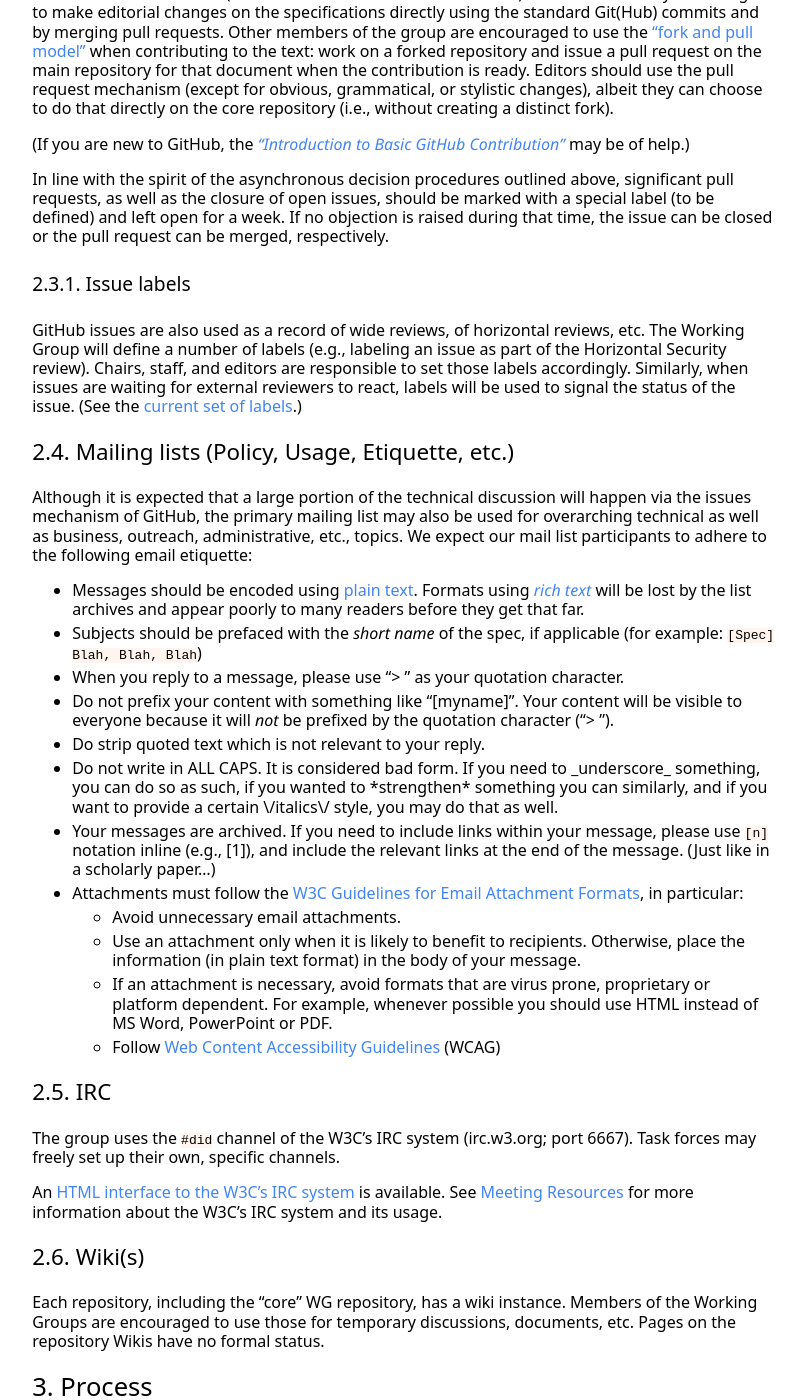
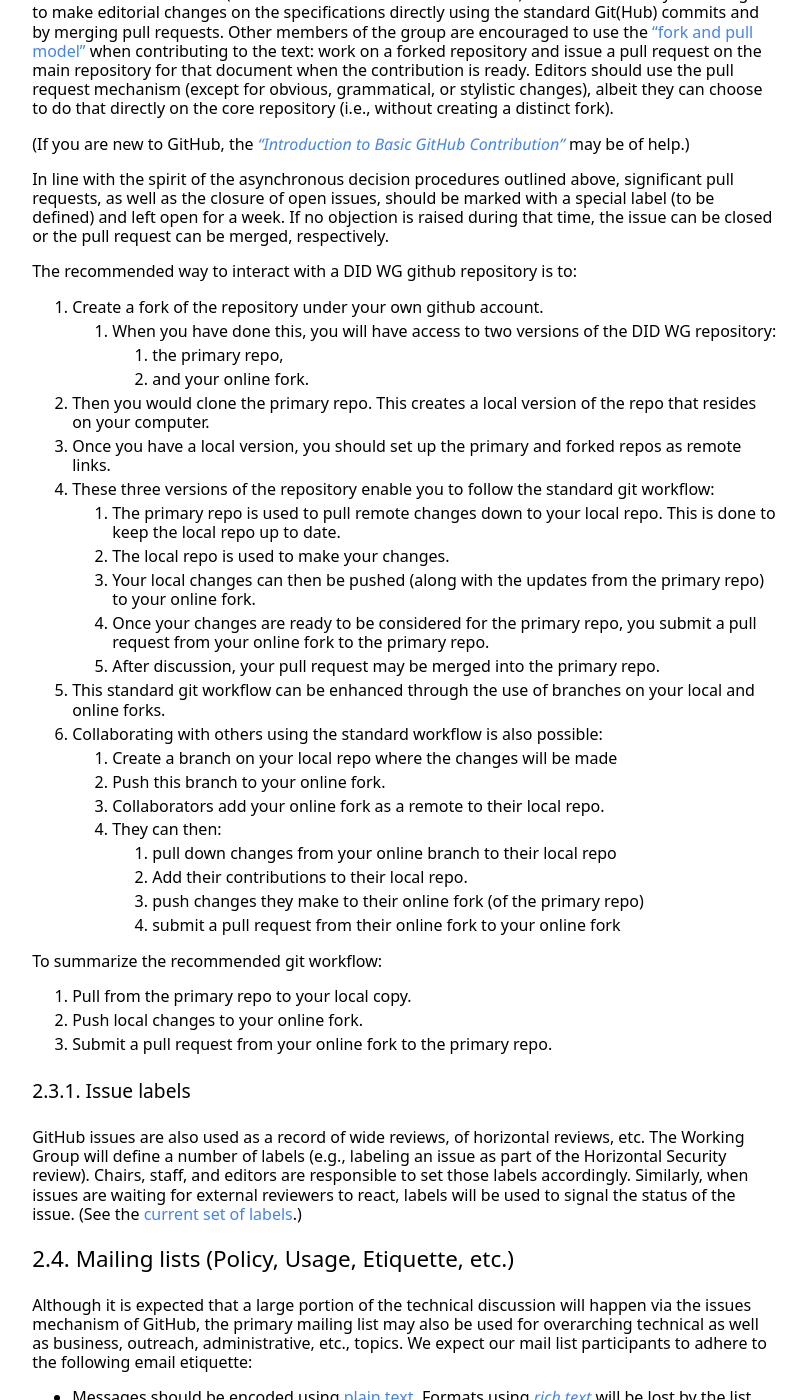
Before and after one commit to w3c/did-wg, a Jekyll site: the page built from WorkMode/index.md, in a window 1280 px wide and 1400 px high, scrolled down 3111 px. Shown: the whole window, without its empty margins (220-1026 px from the left). Built offline with Jekyll 4.4.1, drawn with Linux system fonts in a browser that asks for light colours; some web fonts are replaced; our own code applies the rules of GitHub Pages for plain Markdown files.

Commit message:
Add recommended git workflow to work mode doc
Signed-off-by: Brent <brent.zundel@gmail.com>

```diff
--- a/WorkMode/index.md
+++ b/WorkMode/index.md
@@ -185,6 +185,44 @@ should be marked with a special label (to be defined) and left open for a
 week. If no objection is raised during that time, the issue can be closed or
 the pull request can be merged, respectively.
 
+The recommended way to interact with a DID WG github repository is to:
+1. Create a fork of the repository under your own github account.
+   1. When you have done this, you will have access to two versions of the
+   DID WG repository:
+      1. the primary repo,
+      1. and your online fork.
+1. Then you would clone the primary repo. This creates a local version of
+the repo that resides on your computer.
+1. Once you have a local version, you should set up the primary and forked
+repos as remote links.
+1. These three versions of the repository enable you to follow the standard
+git workflow:
+   1. The primary repo is used to pull remote changes down to your local
+   repo. This is done to keep the local repo up to date.
+   1. The local repo is used to make your changes.
+   1. Your local changes can then be pushed (along with the updates from
+   the primary repo) to your online fork.
+   1. Once your changes are ready to be considered for the primary repo,
+   you submit a pull request from your online fork to the primary repo.
+   1. After discussion, your pull request may be merged into the primary
+   repo.
+1. This standard git workflow can be enhanced through the use of branches
+on your local and online forks.
+1. Collaborating with others using the standard workflow is also possible:
+   1. Create a branch on your local repo where the changes will be made
+   1. Push this branch to your online fork.
+   1. Collaborators add your online fork as a remote to their local repo.
+   1. They can then:
+      1. pull down changes from your online branch to their local repo
+      1. Add their contributions to their local repo.
+      1. push changes they make to their online fork (of the primary repo)
+      1. submit a pull request from their online fork to your online fork
+
+To summarize the recommended git workflow:
+1. Pull from the primary repo to your local copy.
+1. Push local changes to your online fork.
+1. Submit a pull request from your online fork to the primary repo.
+
 #### Issue labels
 GitHub issues are also used as a record of wide reviews, of horizontal
 reviews, etc. The Working Group will define a number of labels (e.g.,
```
